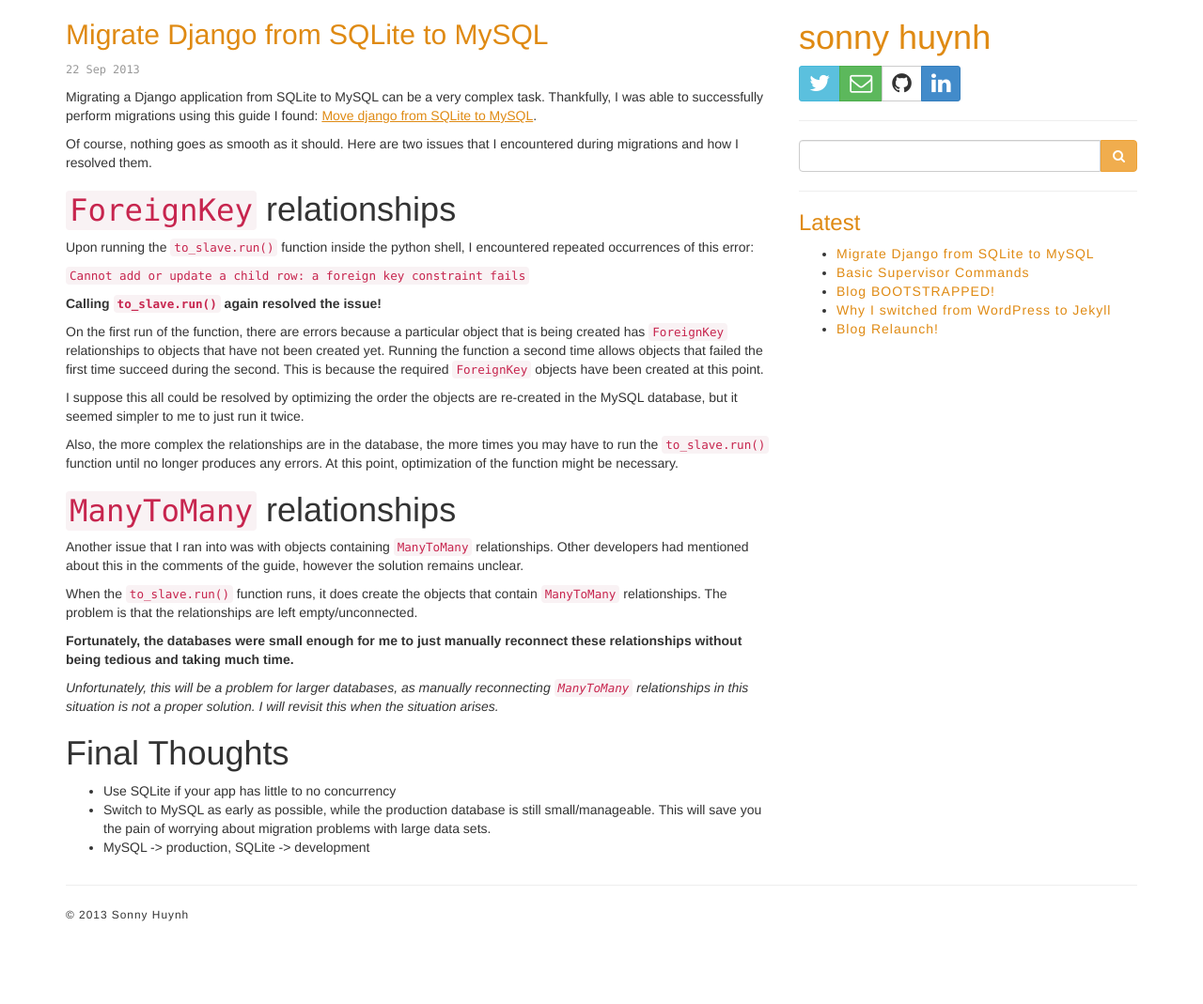
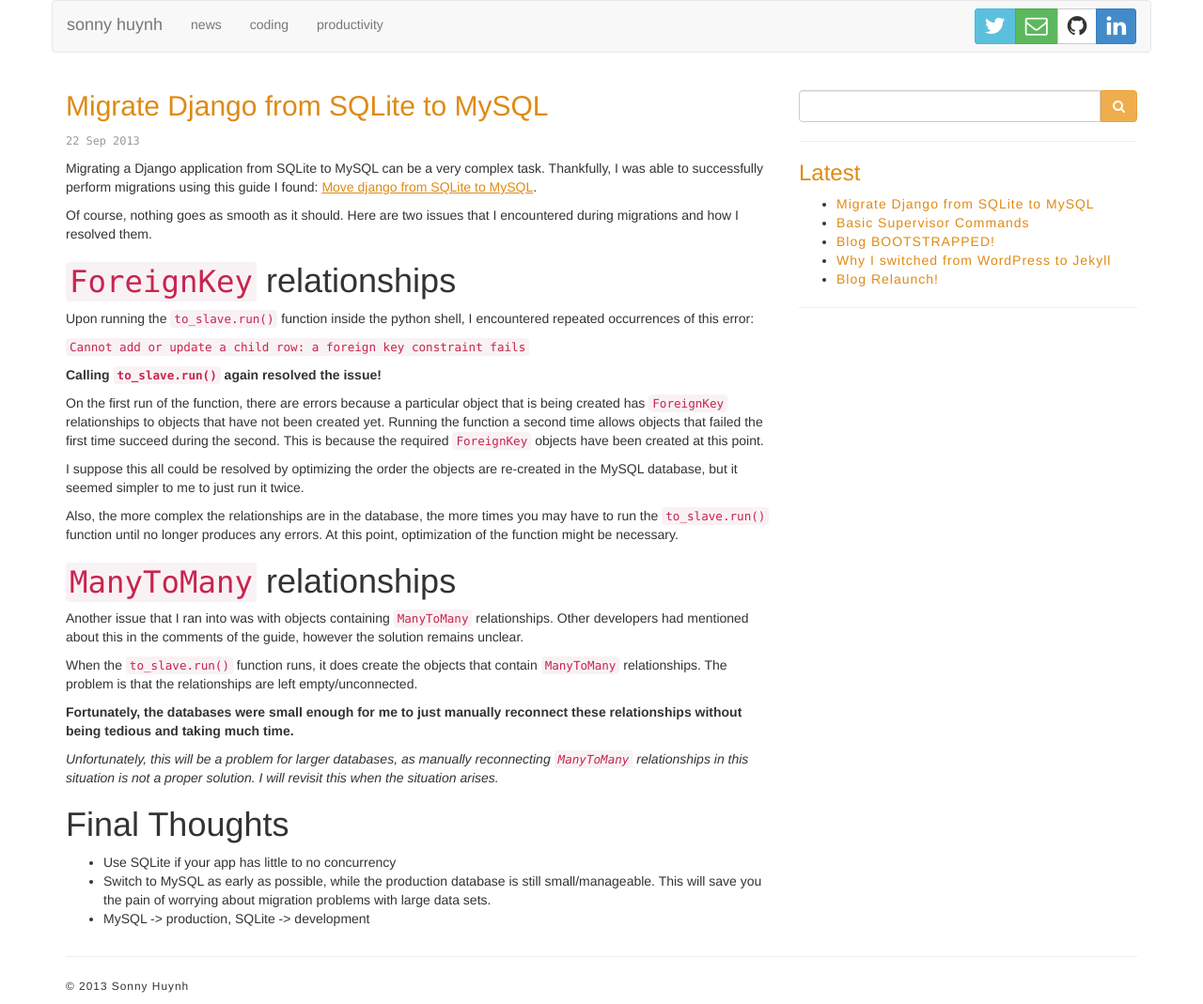
Before and after one commit to sonnyhuynh/sonnyhuynh.github.io, a Jekyll site: the page built from index.html, in a window 1280 px wide. Shown: the whole page at 94% size. Built offline with Jekyll 4.4.1, drawn with Linux system fonts in a browser that asks for light colours; Markdown is read by kramdown in place of the engine named in the settings; before the commit the page ends 993 px from its top, so only the background shows below that.

Commit message:
Add `navbar` to UI

```diff
--- a/_includes/bootstrap/header.html
+++ b/_includes/bootstrap/header.html
@@ -14,20 +14,42 @@
 </head>
 <body>
 
+<div class="s-header">
+    <header class="container">
+        <div class="row">
+            <div class="navbar navbar-default" role="navigation">
+                <div class="navbar-header">
+                    <a class="navbar-brand text-lowercase" href="/">{{ site.name }}</a>
+
+                    <button type="button" class="navbar-toggle" data-toggle="collapse" data-target=".navbar-ex1-collapse">
+                        <span class="sr-only">Toggle navigation</span>
+                        <span class="icon-bar"></span>
+                        <span class="icon-bar"></span>
+                        <span class="icon-bar"></span>
+                    </button>
+                </div>
+
+                <div class="collapse navbar-collapse navbar-ex1-collapse">
+                    {% include widget/categories.html %}
+
+                    {% include widget/social.html is_nav="True" %}
+                </div>
+            </div>
+        </div>
+    </header>
+</div>
+
 <section class="container">
     <div class="row">
         <div class="col-md-4 col-md-push-8 col-sm-5 col-sm-push-7">
-            <header>
-                <h1 class="text-lowercase"><a href="/">{{ site.name }}</a></h1>
-            </header>
             {% include widget/social.html %}
-
-            <hr/>
 
             {% include widget/search.html %}
 
             <hr/>
 
             {% include widget/latest_posts.html %}
+
+            <hr/>
         </div>
         <div class="col-md-8 col-md-pull-4 col-sm-7 col-sm-pull-5">
--- /dev/null
+++ b/_includes/widget/categories.html
@@ -0,0 +1,8 @@
+{% assign page_category = page.categories | first %}
+
+<nav class="nav navbar-nav">
+    {% for category in site.categories %}
+    {% assign current_category = category | first %}
+    <li{% if page_category == current_category %} class="active"{% endif %}><a href="/{{ current_category }}">{{ current_category }}</a></li>
+    {% endfor %}
+</nav>
--- a/_includes/widget/social.html
+++ b/_includes/widget/social.html
@@ -1,6 +1,10 @@
-<div class="btn-group btn-group-sm">
-    <a class="btn btn-info" href="https://twitter.com/{{ site.author.twitter }}/" title="@{{ site.author.twitter }}"><i class="icon-2x icon-twitter"></i></a>
-    <a class="btn btn-success" href="mailto:{{ site.author.email }}" title="{{ site.author.email }}"><i class="icon-2x icon-envelope-alt"></i></a>
-    <a class="btn btn-default" href="https://github.com/{{ site.author.github }}/" title="GitHub"><i class="icon-2x icon-github"></i></a>
-    <a class="btn btn-primary" href="http://www.linkedin.com/in/{{ site.author.linkedin }}/" title="LinkedIn"><i class="icon-2x icon-linkedin"></i></a>
+<div class="btn-group btn-group-sm{% if include.is_nav %} navbar-btn pull-right hidden-xs hidden-sm{% else %} social{% endif %}">
+    <a class="btn btn-info{% unless include.is_nav %} visible-xs visible-sm{% endunless %}" href="https://twitter.com/{{ site.author.twitter }}/" title="@{{ site.author.twitter }}"><i class="icon-2x icon-twitter"></i></a>
+    <a class="btn btn-success{% unless include.is_nav %} visible-xs visible-sm{% endunless %}" href="mailto:{{ site.author.email }}" title="{{ site.author.email }}"><i class="icon-2x icon-envelope-alt"></i></a>
+    <a class="btn btn-default{% unless include.is_nav %} visible-xs visible-sm{% endunless %}" href="https://github.com/{{ site.author.github }}/" title="GitHub"><i class="icon-2x icon-github"></i></a>
+    <a class="btn btn-primary{% unless include.is_nav %} visible-xs visible-sm{% endunless %}" href="http://www.linkedin.com/in/{{ site.author.linkedin }}/" title="LinkedIn"><i class="icon-2x icon-linkedin"></i></a>
 </div>
+
+{% unless include.is_nav %}
+<hr class="visible-xs visible-sm">
+{% endunless %}
```
